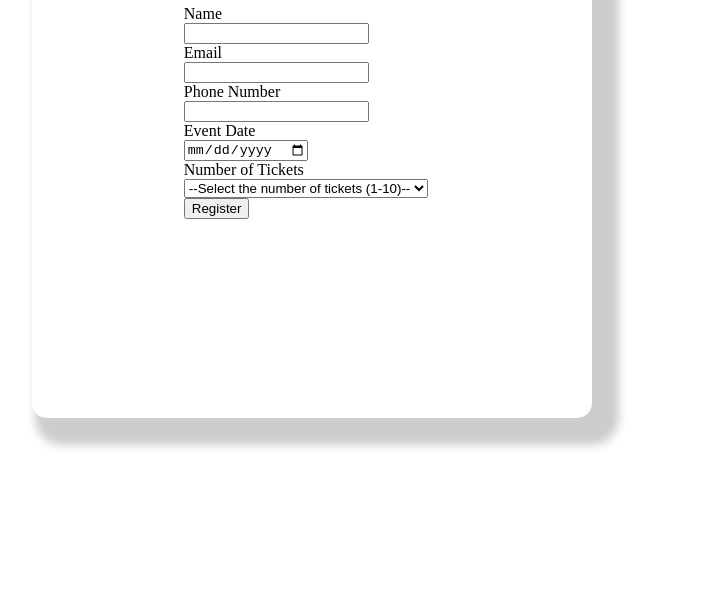
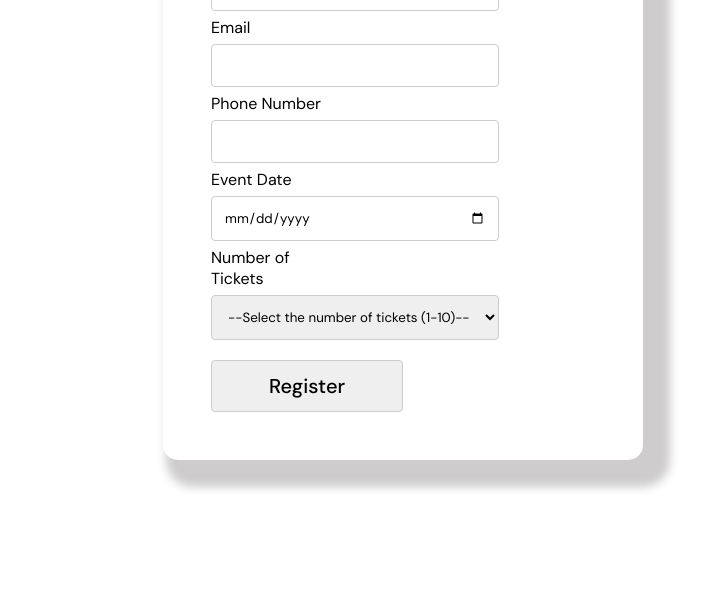
Before and after one commit to Mketia/summative_assessment_one_group-30, a plain HTML site: page index.html in a window 1280 px wide. Shown: the part 192-800 px from the top of the page, without its empty margins (229-933 px from the left). Drawn offline with Linux system fonts and the light colour scheme.

Commit message:
New updates

```diff
--- a/index.html
+++ b/index.html
@@ -3,7 +3,11 @@
 <head>
     <meta charset="UTF-8">
     <meta name="viewport" content="width=device-width, initial-scale=1.0">
+    <link rel="preconnect" href="https://fonts.googleapis.com">
+    <link rel="preconnect" href="https://fonts.gstatic.com" crossorigin>
+    <link href="https://fonts.googleapis.com/css2?family=DM+Sans:ital,opsz,wght@0,9..40,100..1000;1,9..40,100..1000&display=swap" rel="stylesheet">
     <link rel="stylesheet" href="style.css">
+    <script src="script.js"></script>
     <title>Form</title>
 </head>
 <body>
@@ -27,7 +31,7 @@
             <div class="col-25">
             <label for="">Phone Number</label></div>
             <div class="col-75">
-            <input type="tel" id="phoneNumber" name="phoneNumber" pattern="[0-9]{3}-[0-9]{3}-[0-9]{4}"></div>
+            <input type="tel" id="phoneNumber" name="phoneNumber" pattern="[0-9]{3}-[0-9]{3}-[0-9]{4}" placeholder=""></div>
             <div class="col-25">
             <label for="">Event Date</label></div>
             <div class="col-75">
@@ -50,7 +54,7 @@
             </select>
         </div>
             <div class="button">
-            <input type="submit" name="register" value="Register">
+            <input type="submit" value="Register">
         </div>
         </form>
     </div>
--- a/style.css
+++ b/style.css
@@ -1,10 +1,13 @@
+*{
+    font-family: "DM Sans", sans-serif;;
+}
 .container{
     background-color: white;
-    margin-left: 20%;
-    margin-top: 50px;
-    padding: 5rem 5rem 10rem 5rem;
-    width: 25rem;
-    margin-top: 50px;
+    margin-left: 30%;
+    /* margin-top: 50px; */
+    padding: 3rem 3rem 3rem 3rem;
+    position: fixed;
+    width: 30%;
     display: flex;
     flex-wrap: wrap;
     justify-content: center;
@@ -13,7 +16,36 @@
     box-shadow: 15px 15px 10px 12px rgb(206, 204, 204);
 }
 
-.button{
-    width: 10px;
-    height: 60px;
+.col-25 {
+    float: left;
+    width: 35%;
+    margin-top: 6px;
+  }
+
+.col-75{
+    float: left;
+  width: 75%;
+  margin-top: 6px;
 }
+
+input, select{
+    width: 100%;
+  padding: 12px;
+  border: 1px solid #ccc;
+  border-radius: 4px;
+  box-sizing: border-box;
+}
+
+input[type=submit]{
+    margin-top: 20px;
+    width: 50%;
+    color: black;
+    font-weight: 500;
+    font-size: 20px;
+}
+
+input[type=submit]:hover{
+    color: white;
+    background-color: black;
+    transition: ease-in-out 0.5s;
+}
```
Also changed, not shown: script.css (added), script.js (added).
